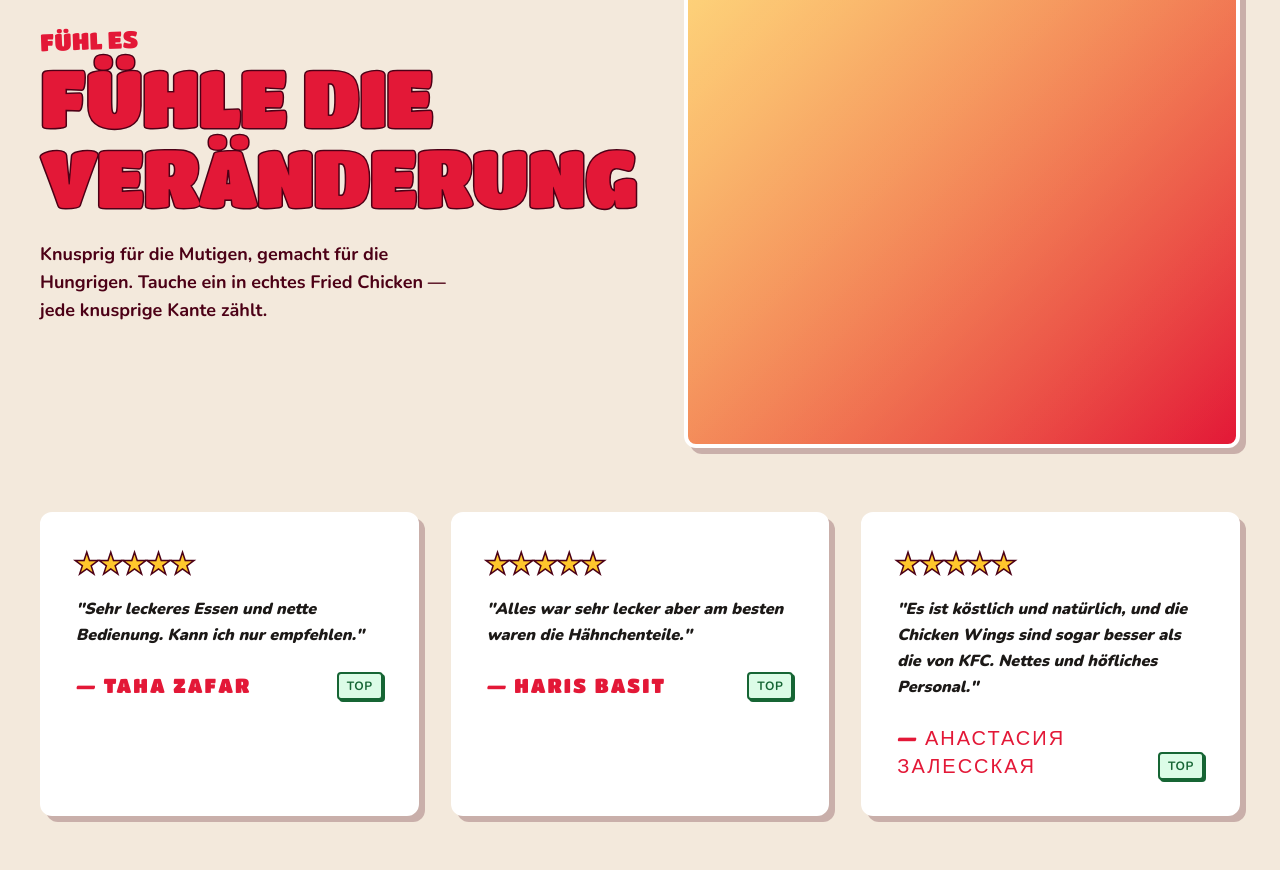
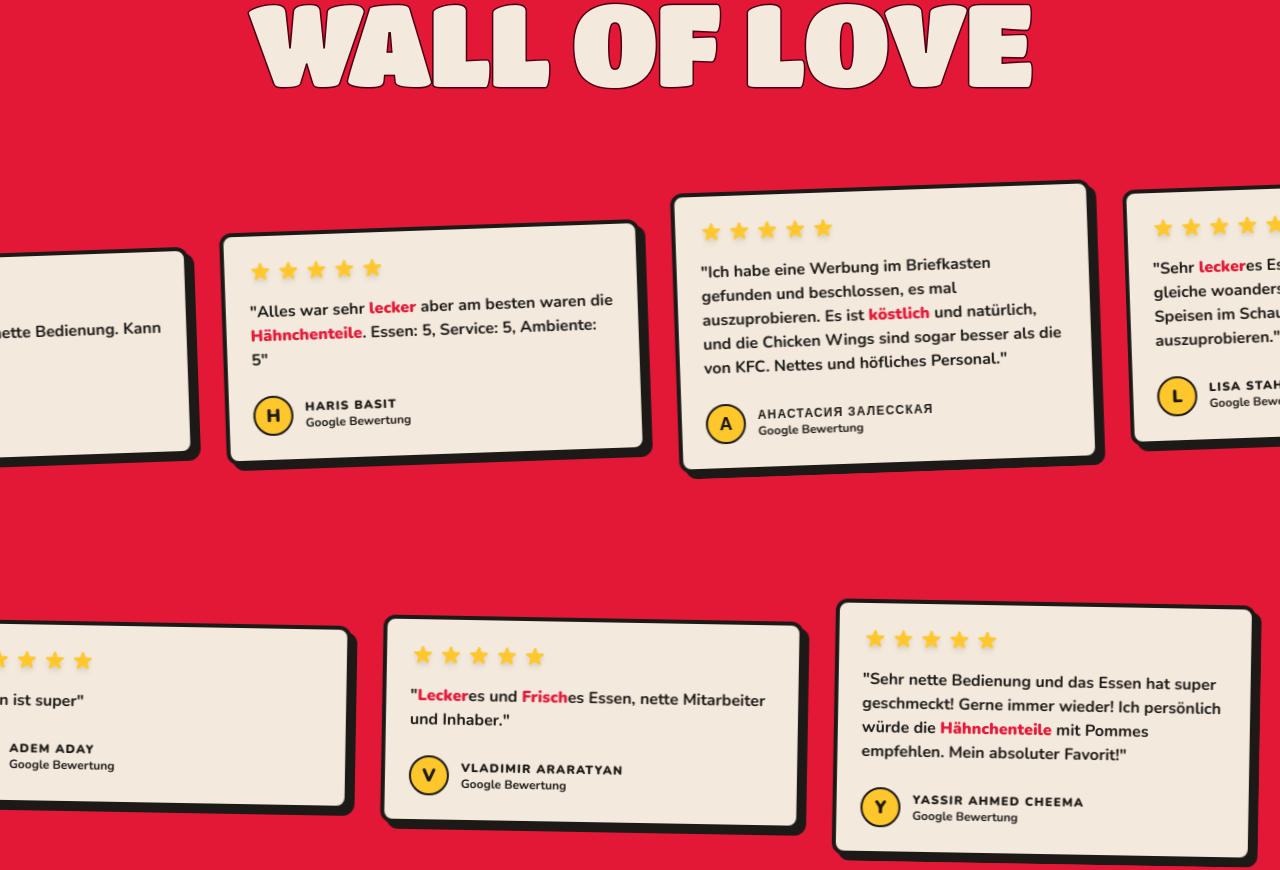
Before and after one commit to umutcantezgel-cpu/CFC, a Next.js app in the folder cfc-next/: page / in a window 1280 px wide. Shown: the part 1727-2597 px from the top of the page. Built offline with nearby package versions, Linux system fonts and the light colour scheme.

Commit message:
feat: advanced SEO JSON-LD and Wall of Love review marquee

```diff
--- a/cfc-next/src/app/globals.css
+++ b/cfc-next/src/app/globals.css
@@ -52,12 +52,19 @@ body {
 
 @keyframes marquee {
   0% { transform: translateX(0); }
-  100% { transform: translateX(-50%); }
+  100% { transform: translateX(-33.333333%); }
 }
 .animate-marquee {
   animation: marquee 25s linear infinite;
 }
 
+@keyframes marquee-reverse {
+  0% { transform: translateX(-33.333333%); }
+  100% { transform: translateX(0); }
+}
+.animate-marquee-reverse {
+  animation: marquee-reverse 25s linear infinite;
+}
 @keyframes float {
   0%, 100% { transform: translateY(0) rotate(-4deg); }
   50% { transform: translateY(-10px) rotate(4deg); }
--- a/cfc-next/src/app/layout.tsx
+++ b/cfc-next/src/app/layout.tsx
@@ -2,6 +2,7 @@ import type { Metadata } from "next";
 import { Titan_One, Nunito } from "next/font/google";
 import "./globals.css";
 import LayoutWrapper from "./LayoutWrapper";
+import { customerReviews } from "@/data/reviews";
 
 const titanOne = Titan_One({
   variable: "--font-titan-one",
@@ -28,8 +29,54 @@ export default function RootLayout({
 }: Readonly<{
   children: React.ReactNode;
 }>) {
+  // Generate JSON-LD Schema
+  const jsonLd = {
+    "@context": "https://schema.org",
+    "@type": "Restaurant",
+    "name": "CFC Wetzlar",
+    "image": "https://www.cfc-wetzlar.de/favicon.png",
+    "@id": "https://www.cfc-wetzlar.de",
+    "url": "https://www.cfc-wetzlar.de",
+    "telephone": "01764212513",
+    "menu": "https://www.cfc-wetzlar.de/speisekarte",
+    "servesCuisine": "Fried Chicken",
+    "acceptsReservations": "False",
+    "address": {
+      "@type": "PostalAddress",
+      "streetAddress": "Industriestraße 2A",
+      "addressLocality": "Wetzlar",
+      "postalCode": "35582",
+      "addressCountry": "DE"
+    },
+    "aggregateRating": {
+      "@type": "AggregateRating",
+      "ratingValue": "5.0",
+      "reviewCount": "17"
+    },
+    "review": customerReviews.map(review => ({
+      "@type": "Review",
+      "author": {
+        "@type": "Person",
+        "name": review.author
+      },
+      "datePublished": review.date,
+      "reviewRating": {
+        "@type": "Rating",
+        "ratingValue": review.rating.toString(),
+        "bestRating": "5"
+      },
+      "reviewBody": review.text
+    }))
+  };
+
   return (
     <html lang="de" className={`${titanOne.variable} ${nunito.variable}`}>
+      <head>
+        <script
+          type="application/ld+json"
+          dangerouslySetInnerHTML={{ __html: JSON.stringify(jsonLd) }}
+        />
+      </head>
       <body className="antialiased font-body relative min-h-screen flex flex-col">
         <div className="bg-accent-yellow overflow-hidden relative z-50 border-b-3 border-maroon-stroke">
           <div className="inline-flex animate-marquee whitespace-nowrap will-change-transform">
--- a/cfc-next/src/components/sections/Reviews.tsx
+++ b/cfc-next/src/components/sections/Reviews.tsx
@@ -1,49 +1,31 @@
 "use client";
-import StickerCard from "@/components/ui/sticker-card";
-import { reviewsData } from "@/data/db";
+import { customerReviews } from "@/data/reviews";
+import ReviewMarquee from "@/components/ui/ReviewMarquee";
 
 export default function Reviews() {
+  const row1 = customerReviews.slice(0, 7);
+  const row2 = customerReviews.slice(7, 13);
+
   return (
-    <section className="bg-cream-bg py-24 px-8 relative overflow-hidden z-20">
-      <div className="max-w-[1200px] mx-auto">
-        <div className="flex flex-col md:flex-row gap-12 items-center mb-16">
-          <div className="flex-1">
-            <p className="font-display text-brand-red text-2xl -rotate-2 mb-2 uppercase">Fühl es</p>
-            <h2 className="font-display text-[clamp(40px,7vw,80px)] text-brand-red uppercase leading-none tracking-tight text-stroke-maroon">
-              Fühle die<br/>Veränderung
-            </h2>
-            <p className="font-bold text-lg text-maroon-stroke mt-6 max-w-[420px]">
-              Knusprig für die Mutigen, gemacht für die Hungrigen. Tauche ein in echtes Fried Chicken — jede knusprige Kante zählt.
-            </p>
-          </div>
-          <StickerCard className="w-full md:w-1/2 aspect-square rounded-2xl bg-gradient-to-br from-accent-yellow to-brand-red flex items-center justify-center">
-             <div className="text-white font-display text-4xl opacity-50 uppercase tracking-widest text-stroke-maroon">100% Halal</div>
-          </StickerCard>
+    <section className="bg-brand-red py-32 relative overflow-hidden z-20 border-t-4 border-charcoal-dark">
+      <div className="max-w-[1200px] mx-auto px-8 mb-20 text-center">
+        <div className="inline-block bg-accent-yellow text-charcoal-dark font-black text-xs tracking-widest uppercase px-5 py-2 rounded-full mb-6 shadow-[2px_2px_0px_rgba(0,0,0,0.12)]">
+          KUNDENSTIMMEN
+        </div>
+        <h2 className="font-display text-[clamp(50px,9vw,120px)] text-cream-bg uppercase leading-none tracking-tight text-stroke-maroon">
+          WALL OF LOVE
+        </h2>
+      </div>
+
+      <div className="flex flex-col gap-12 -mx-[10vw] w-[120vw]">
+        {/* Row 1 - Left */}
+        <div className="transform rotate-[-2deg]">
+          <ReviewMarquee reviews={row1} direction="left" speed="fast" />
         </div>
 
-        <div className="grid grid-cols-1 md:grid-cols-3 gap-8">
-          {reviewsData.map((rev) => (
-            <StickerCard key={rev.id} className="p-8 flex flex-col justify-between">
-              <div>
-                <div className="text-accent-yellow text-2xl tracking-widest mb-4 text-stroke-maroon">
-                  {Array.from({ length: rev.rating }).map((_, i) => '★').join('')}
-                </div>
-                <p className="font-body font-black text-charcoal-dark italic leading-relaxed text-base mb-6">
-                  "{rev.text}"
-                </p>
-              </div>
-              <div className="flex justify-between items-end">
-                <div className="font-display text-brand-red text-xl uppercase tracking-widest">
-                  — {rev.name}
-                </div>
-                {rev.sentiment === 'positive' && (
-                  <span className="bg-green-100 text-green-800 text-xs font-bold px-2 py-1 rounded border-2 border-green-800 uppercase tracking-wider shadow-[2px_2px_0px_#166534]">
-                    Top
-                  </span>
-                )}
-              </div>
-            </StickerCard>
-          ))}
+        {/* Row 2 - Right */}
+        <div className="transform rotate-[1deg] mt-4">
+          <ReviewMarquee reviews={row2} direction="right" speed="slow" />
         </div>
       </div>
     </section>
--- /dev/null
+++ b/cfc-next/src/components/ui/ReviewCard.tsx
@@ -0,0 +1,84 @@
+"use client";
+import { Review } from "@/data/reviews";
+import { motion, useMotionValue, useSpring, useTransform } from "framer-motion";
+
+function highlightKeywords(text: string) {
+  const keywords = ["Hähnchenteile", "frisch", "Frisches", "knusprig", "lecker", "leckeres", "köstlich"];
+
+  // Split text into words and highlight matching keywords
+  const regex = new RegExp(`(${keywords.join("|")})`, "gi");
+  const parts = text.split(regex);
+
+  return (
+    <>
+      {parts.map((part, i) => {
+        if (regex.test(part)) {
+          return <strong key={i} className="text-brand-red font-black">{part}</strong>;
+        }
+        return part;
+      })}
+    </>
+  );
+}
+
+export default function ReviewCard({ review }: { review: Review }) {
+  const x = useMotionValue(0);
+  const y = useMotionValue(0);
+
+  const mouseXSpring = useSpring(x, { stiffness: 150, damping: 25 });
+  const mouseYSpring = useSpring(y, { stiffness: 150, damping: 25 });
+
+  const rotateX = useTransform(mouseYSpring, [-0.5, 0.5], ["10deg", "-10deg"]);
+  const rotateY = useTransform(mouseXSpring, [-0.5, 0.5], ["-10deg", "10deg"]);
+
+  const handleMouseMove = (e: React.MouseEvent<HTMLDivElement>) => {
+    const rect = e.currentTarget.getBoundingClientRect();
+    const width = rect.width;
+    const height = rect.height;
+
+    const mouseX = e.clientX - rect.left;
+    const mouseY = e.clientY - rect.top;
+
+    const xPct = mouseX / width - 0.5;
+    const yPct = mouseY / height - 0.5;
+
+    x.set(xPct);
+    y.set(yPct);
+  };
+
+  const handleMouseLeave = () => {
+    x.set(0);
+    y.set(0);
+  };
+
+  return (
+    <motion.div
+      style={{ rotateX, rotateY, transformStyle: "preserve-3d" }}
+      onMouseMove={handleMouseMove}
+      onMouseLeave={handleMouseLeave}
+      className="bg-cream-bg border-4 border-charcoal-dark shadow-[6px_6px_0px_#1C1917] rounded-xl p-6 w-[350px] md:w-[420px] flex-shrink-0 cursor-default"
+    >
+      <div className="flex gap-1 mb-4" style={{ transform: "translateZ(20px)" }}>
+        {[...Array(5)].map((_, i) => (
+          <svg key={i} className="w-6 h-6 text-[#FFC72C] drop-shadow-md" fill="currentColor" viewBox="0 0 20 20">
+            <path d="M9.049 2.927c.3-.921 1.603-.921 1.902 0l1.07 3.292a1 1 0 00.95.69h3.462c.969 0 1.371 1.24.588 1.81l-2.8 2.034a1 1 0 00-.364 1.118l1.07 3.292c.3.921-.755 1.688-1.54 1.118l-2.8-2.034a1 1 0 00-1.175 0l-2.8 2.034c-.784.57-1.838-.197-1.539-1.118l1.07-3.292a1 1 0 00-.364-1.118L2.98 8.72c-.783-.57-.38-1.81.588-1.81h3.461a1 1 0 00.951-.69l1.07-3.292z" />
+          </svg>
+        ))}
+      </div>
+
+      <p className="font-bold text-charcoal-dark leading-relaxed mb-6 text-sm md:text-base" style={{ transform: "translateZ(30px)" }}>
+        "{highlightKeywords(review.text)}"
+      </p>
+
+      <div className="flex items-center gap-3" style={{ transform: "translateZ(10px)" }}>
+        <div className="w-10 h-10 rounded-full bg-accent-yellow border-2 border-charcoal-dark flex items-center justify-center font-black text-charcoal-dark text-lg">
+          {review.author.charAt(0)}
+        </div>
+        <div>
+          <div className="font-black text-charcoal-dark uppercase text-xs tracking-widest">{review.author}</div>
+          <div className="text-maroon-stroke/60 font-bold text-xs">Google Bewertung</div>
+        </div>
+      </div>
+    </motion.div>
+  );
+}
--- /dev/null
+++ b/cfc-next/src/components/ui/ReviewMarquee.tsx
@@ -0,0 +1,35 @@
+"use client";
+import { Review } from "@/data/reviews";
+import ReviewCard from "./ReviewCard";
+
+export default function ReviewMarquee({
+  reviews,
+  direction = "left",
+  speed = "fast"
+}: {
+  reviews: Review[];
+  direction?: "left" | "right";
+  speed?: "slow" | "fast";
+}) {
+  const duration = speed === "fast" ? "40s" : "60s";
+
+  return (
+    <div className="relative flex w-full overflow-hidden group py-4">
+      <div
+        className={`flex w-max shrink-0 items-center gap-8 pr-8 ${
+          direction === "left" ? "animate-marquee" : "animate-marquee-reverse"
+        } hover:[animation-play-state:paused]`}
+        style={{ animationDuration: duration }}
+      >
+        {/* Render 3 copies to ensure smooth infinite loop on wide screens */}
+        {[...Array(3)].map((_, arrayIndex) => (
+          <div key={arrayIndex} className="flex shrink-0 items-center gap-8">
+            {reviews.map((review, i) => (
+              <ReviewCard key={`${arrayIndex}-${review.id}-${i}`} review={review} />
+            ))}
+          </div>
+        ))}
+      </div>
+    </div>
+  );
+}
--- /dev/null
+++ b/cfc-next/src/data/reviews.ts
@@ -0,0 +1,101 @@
+export type Review = {
+  id: string;
+  author: string;
+  rating: number;
+  text: string;
+  date: string;
+};
+
+export const customerReviews: Review[] = [
+  {
+    id: "r1",
+    author: "Taha Zafar",
+    rating: 5,
+    text: "Sehr leckeres Essen und nette Bedienung. Kann ich nur empfehlen.",
+    date: "2023-11-01"
+  },
+  {
+    id: "r2",
+    author: "Haris Basit",
+    rating: 5,
+    text: "Alles war sehr lecker aber am besten waren die Hähnchenteile. Essen: 5, Service: 5, Ambiente: 5",
+    date: "2023-11-05"
+  },
+  {
+    id: "r3",
+    author: "Анастасия Залесская",
+    rating: 5,
+    text: "Ich habe eine Werbung im Briefkasten gefunden und beschlossen, es mal auszuprobieren. Es ist köstlich und natürlich, und die Chicken Wings sind sogar besser als die von KFC. Nettes und höfliches Personal.",
+    date: "2023-11-10"
+  },
+  {
+    id: "r4",
+    author: "Lisa Stahl",
+    rating: 5,
+    text: "Sehr leckeres Essen - besser als immer das gleiche woanders zu essen. Die Fotos der Speisen im Schaufenster laden ein, es auszuprobieren.",
+    date: "2023-11-12"
+  },
+  {
+    id: "r5",
+    author: "Ali Haider",
+    rating: 5,
+    text: "100% empfehlenswert",
+    date: "2023-11-15"
+  },
+  {
+    id: "r6",
+    author: "NASA Moon",
+    rating: 5,
+    text: "Hot Wings und Hähnchenteile 🔥",
+    date: "2023-11-18"
+  },
+  {
+    id: "r7",
+    author: "Andrej Intschin",
+    rating: 5,
+    text: "Bringt ein bischen Zeit mit, es lohnt sich. Der macht alles frisch :)",
+    date: "2023-11-20"
+  },
+  {
+    id: "r8",
+    author: "Adem Aday",
+    rating: 5,
+    text: "Essen ist super",
+    date: "2023-11-25"
+  },
+  {
+    id: "r9",
+    author: "Vladimir Araratyan",
+    rating: 5,
+    text: "Leckeres und Frisches Essen, nette Mitarbeiter und Inhaber.",
+    date: "2023-12-01"
+  },
+  {
+    id: "r10",
+    author: "Yassir Ahmed Cheema",
+    rating: 5,
+    text: "Sehr nette Bedienung und das Essen hat super geschmeckt! Gerne immer wieder! Ich persönlich würde die Hähnchenteile mit Pommes empfehlen. Mein absoluter Favorit!",
+    date: "2023-12-05"
+  },
+  {
+    id: "r11",
+    author: "Talha",
+    rating: 5,
+    text: "Sehr Sehr Sehr leckeres essen, ich kann es nur weiter empfehlen.",
+    date: "2023-12-10"
+  },
+  {
+    id: "r12",
+    author: "Sajeel Zafar",
+    rating: 5,
+    text: "Ich konnte letztens sehr hervorragende Hühnchenteile essen. Die waren sehr knusprig und wurden frisch zubereitet. Die Qualität war sehr gut gewesen. Das Ambiente war auch sehr schön. Die Preis waren angemessen gerne wieder",
+    date: "2023-12-15"
+  },
+  {
+    id: "r13",
+    author: "Sarrmad Cheema",
+    rating: 5,
+    text: "Sehr leckeres Essen, nette Mitarbeiter und sehr schöner Laden",
+    date: "2023-12-20"
+  }
+];
```
